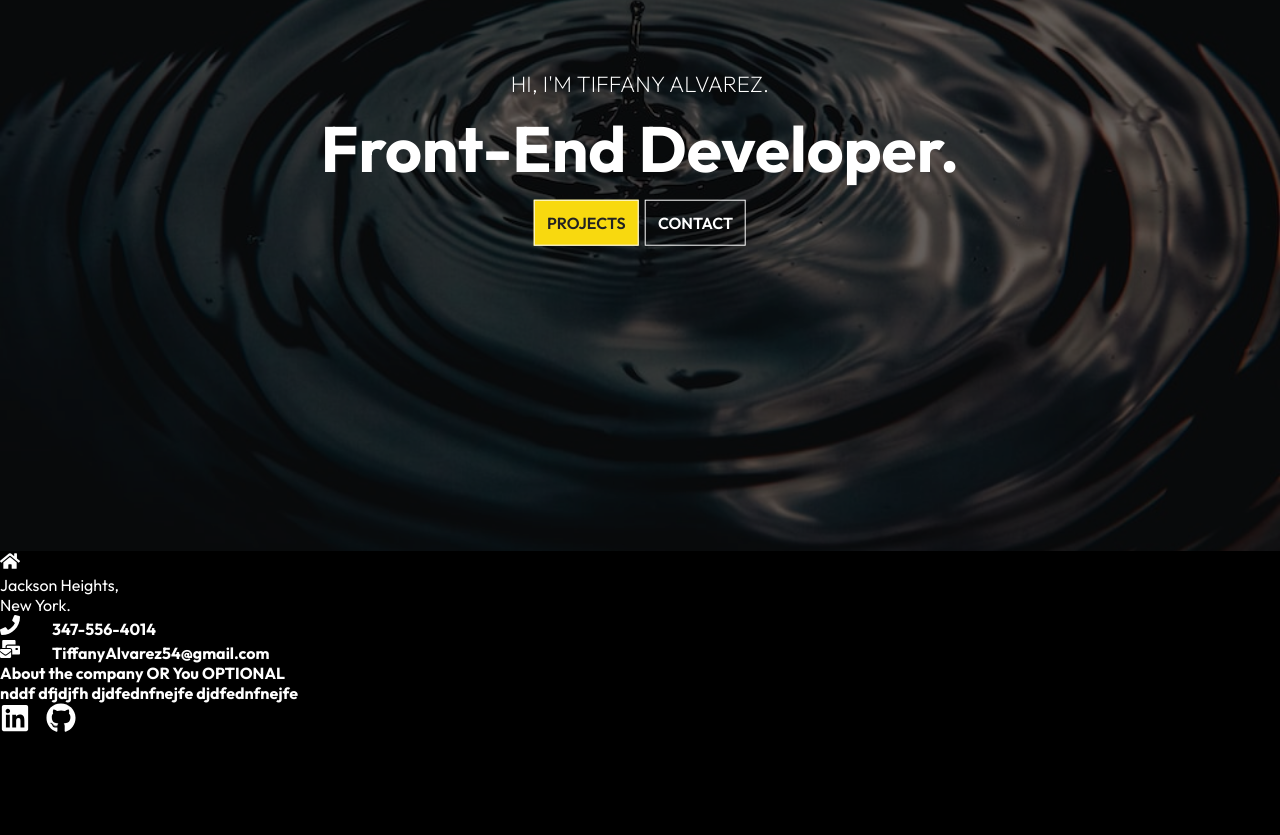
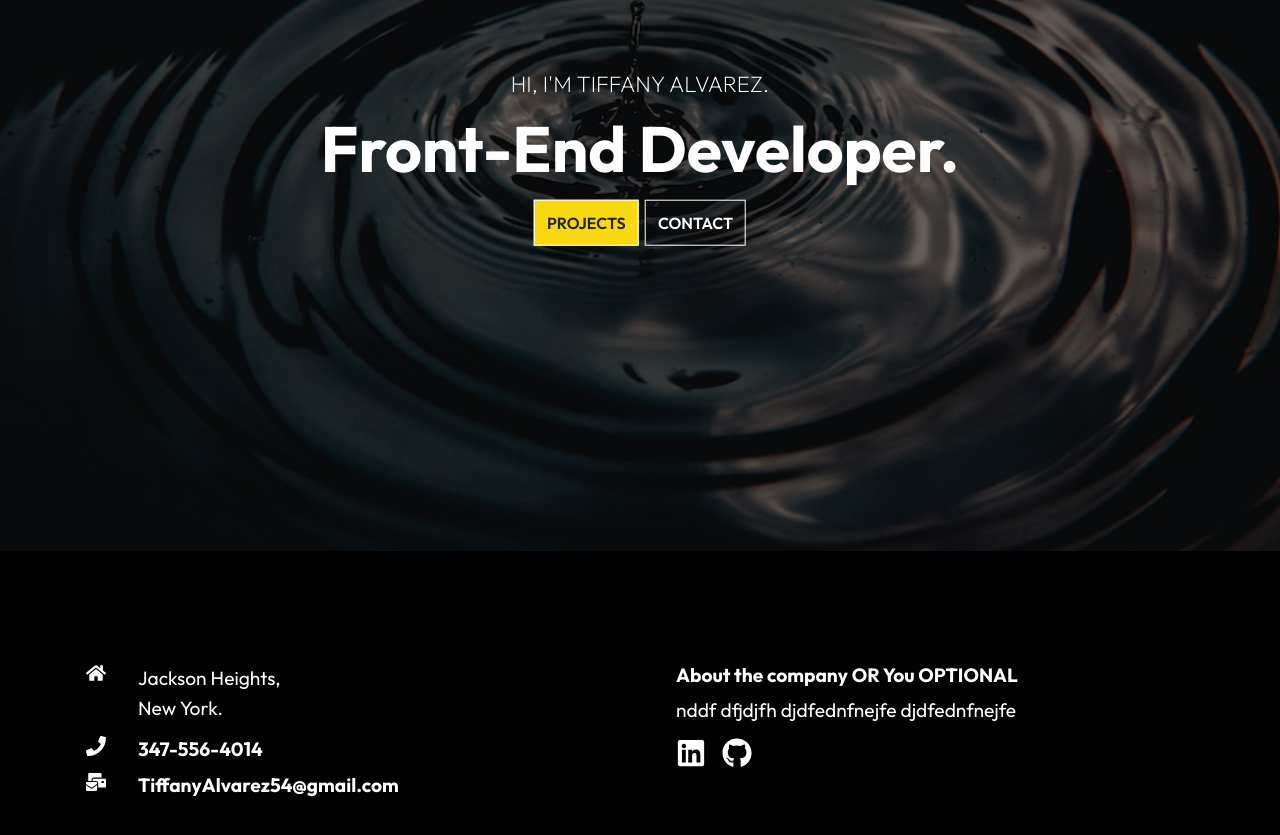
Before and after one commit to TiffyAlva/react-portfolio, a React (Create React App) app in the folder my-portfolio/: page / in a window 1280 px wide. Shown: the part 249-1084 px from the top of the page. Before the commit the page ends 986 px from the top, so only its background shows below. Built offline with nearby package versions, Linux system fonts and the light colour scheme.

Commit message:
updated footer

```diff
--- a/my-portfolio/src/components/Footer.js
+++ b/my-portfolio/src/components/Footer.js
@@ -30,9 +30,8 @@
             </div>
             </div>
           <div className="right">
-            <h4>About the company OR You OPTIONAL
+            <h4>About the company OR You OPTIONAL</h4>
               <p>nddf dfjdjfh djdfednfnejfe djdfednfnejfe</p>
-            </h4>
             <div className="social">
             <FaLinkedin size={30} style={{ color: "#fff", marginRight: "1rem" }} />
             <FaGithub size={30} style={{ color: "#fff", marginRight: "1rem" }} />
--- a/my-portfolio/src/components/FooterStyles.css
+++ b/my-portfolio/src/components/FooterStyles.css
@@ -0,0 +1,63 @@
+/*footer*/
+.footer{
+    width: 100%;
+    padding: 6rem 0;
+    background-color: rgba(19, 19, 19, 0,8);
+}
+
+.footer-container {
+    max-width: 1140px;
+    margin: auto;
+    display: grid;
+    grid-template-columns: repeat(2, 1fr);
+    grid-gap: 40px;
+}
+
+.left{
+    height: 100%;
+    max-width: 100%;
+    display: flex;
+    flex-direction: column;
+    padding: 1rem;
+}
+
+.location{
+    display: flex;
+    margin-bottom: 0.8rem;
+}
+
+.location p{
+   line-height: 30px;
+}
+
+.right {
+    height: 100%;
+    max-width: 100%;
+    display: flex;
+    flex-direction: column;
+    padding: 1rem;
+}
+
+.social{
+    margin-top: 1rem;
+}
+
+
+h4{
+    font-size: 1.2rem;
+    padding-bottom: 0.7rem;
+}
+
+
+p{
+    font-size: 1.2rem;
+}
+
+
+@media screen and (max-width: 640px) {
+    .footer-container {
+        grid-template-columns: 1fr; /*one frame*/
+
+ }
+
+}
--- a/my-portfolio/src/components/HeroImg.js
+++ b/my-portfolio/src/components/HeroImg.js
@@ -1,5 +1,5 @@
 import "../components/HeroImg.js";
-import "../components/HeroImg.Styles.css";
+import "../components/HeroImgStyles.css";
 
 import React from 'react';
 
```
Also changed, not shown: my-portfolio/src/components/HeroImgStyles.css (renamed from my-portfolio/src/components/HeroImg.Styles.css).
